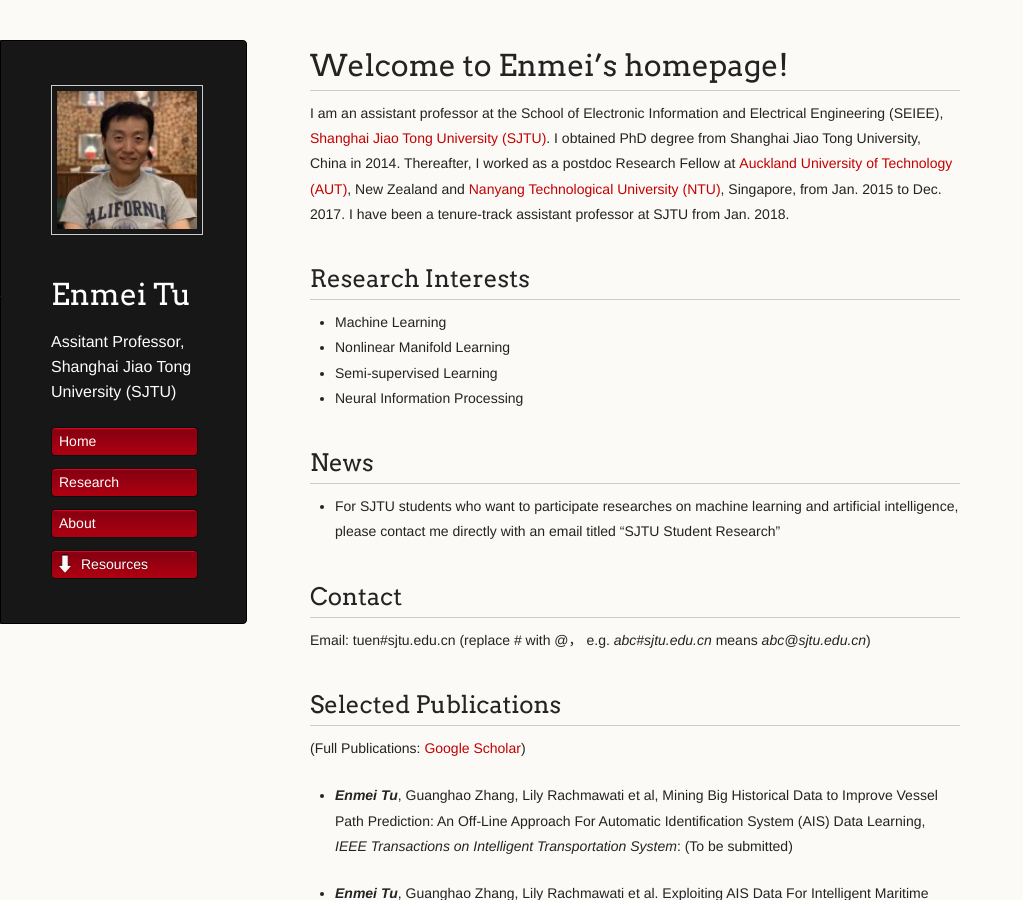
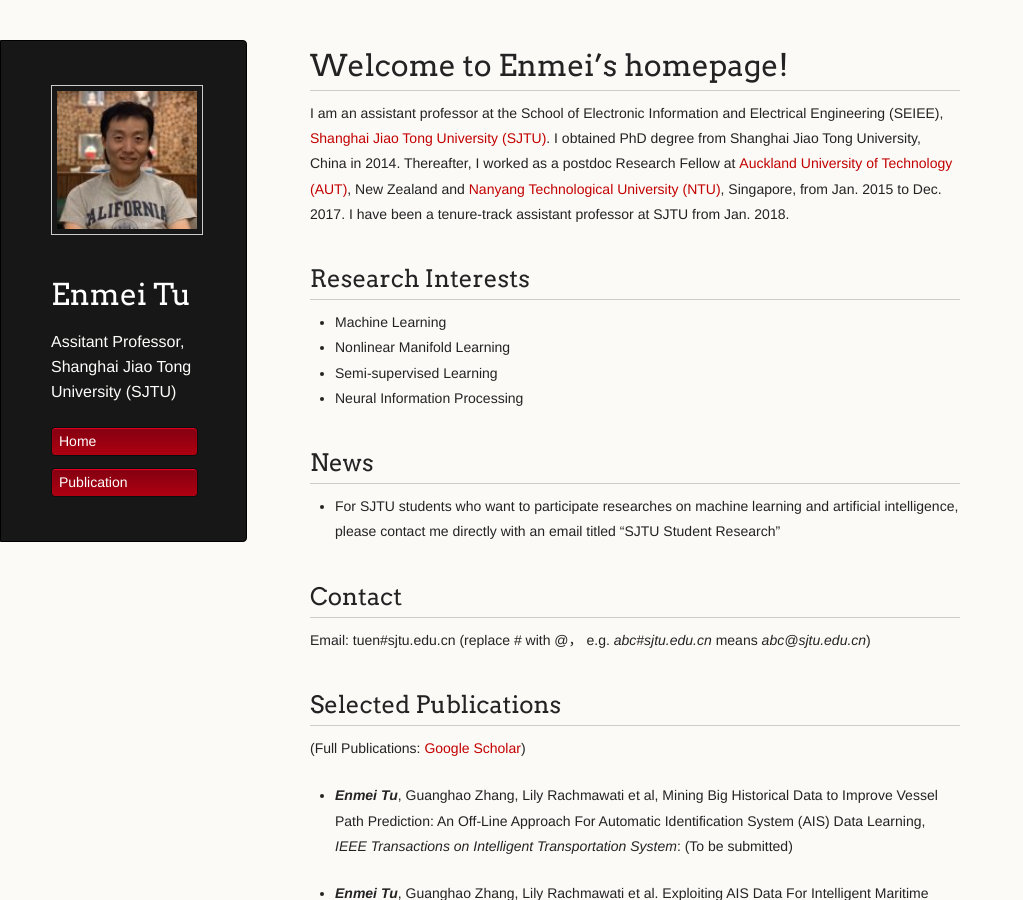
Before and after one commit to hellotem/enmeitu.github.io, a Jekyll site: the page built from index.md, in a window 1280 px wide and 900 px high. Shown: the whole window, without its empty margins (0-1023 px from the left). Built offline with Jekyll 4.4.1, drawn with Linux system fonts in a browser that asks for light colours.

Commit message:
Update default.html

```diff
--- a/_layouts/default.html
+++ b/_layouts/default.html
@@ -23,9 +23,9 @@
         <ul>
 
 		   <li ><a href="{{site.baseurl}}/">Home</a></li>
-            <li ><a href="{{site.baseurl}}/research">Research</a></li>
-            <li ><a  href="{{site.baseurl}}/about">About</a></li>
-          <li><a class="buttons google" href="{{site.baseurl}}/resources">Resources</a></li>
+            <li ><a href="{{site.baseurl}}/research">Publication</a></li>
+          <!--  <li ><a  href="{{site.baseurl}}/about">About</a></li>  -->
+         <!-- <li><a  href="{{site.baseurl}}/resources">Resources</a></li>!-->
         </ul>
 
         {% if site.github.is_project_page %}
```
